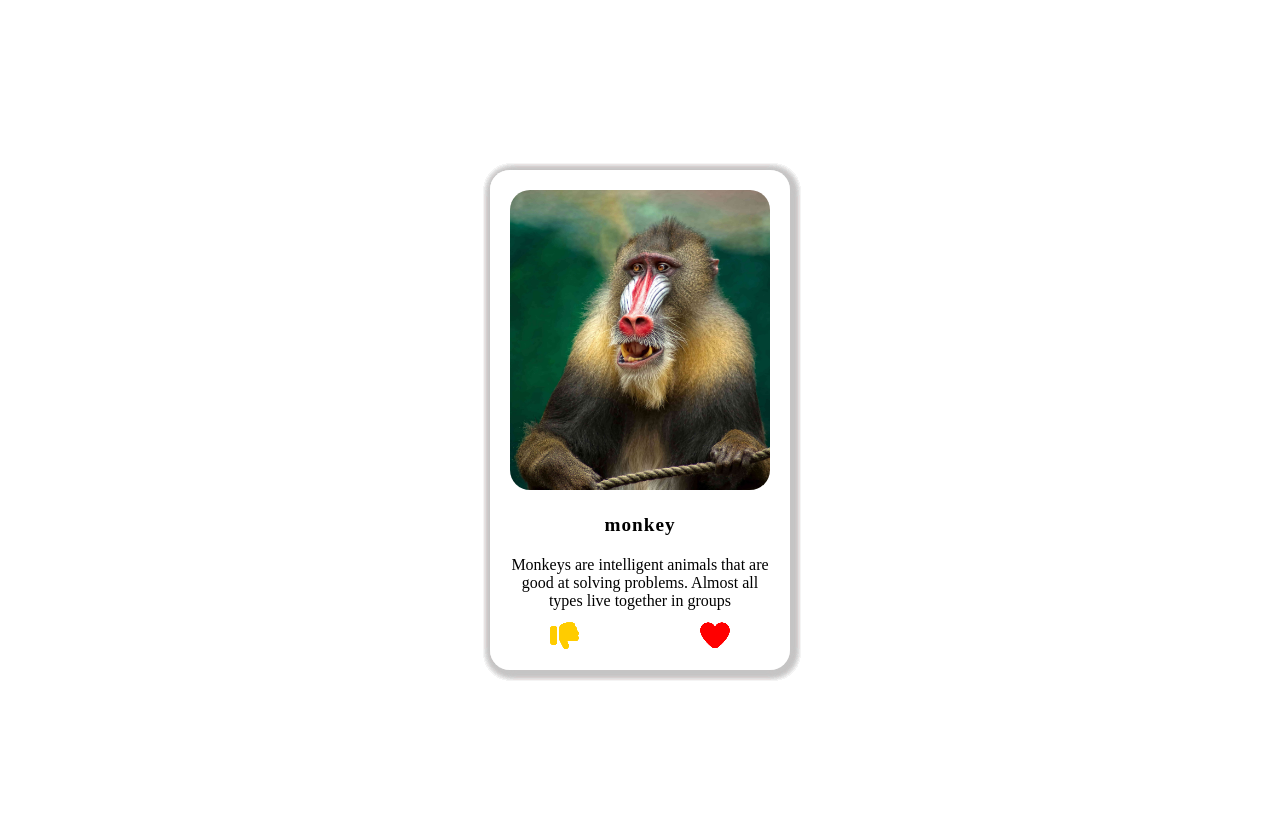
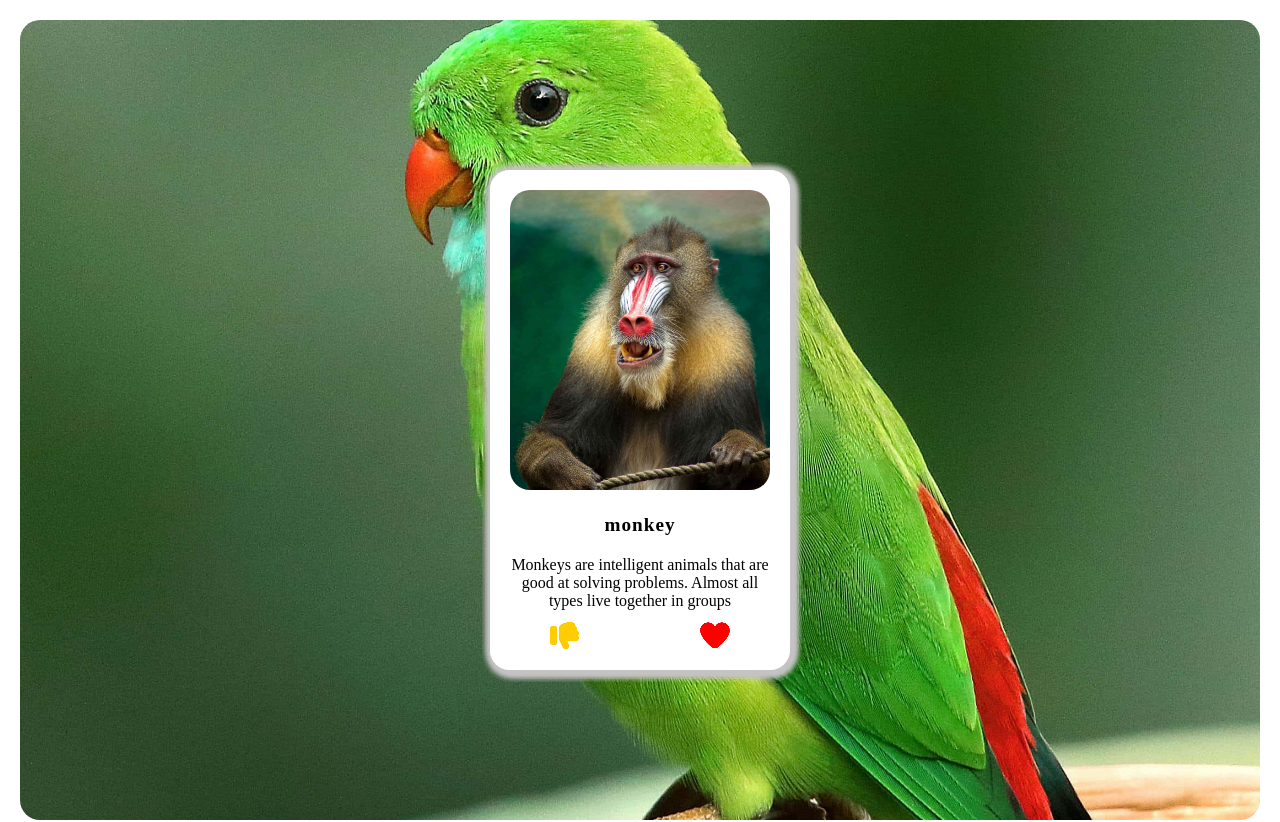
Before and after one commit to abdelkarim-moussi/card-game, a plain HTML site: page index.html in a window 1280 px wide. Shown: the top 822 px of the page. Drawn offline with Linux system fonts and the light colour scheme.

```diff
--- a/assets/css/index.css
+++ b/assets/css/index.css
@@ -5,6 +5,7 @@
 }
 body {
   padding: 20px;
+  /* background-color: #19390f; */
 }
 .cards-container {
   display: flex;
@@ -15,6 +16,10 @@
   padding: 20px;
   height: 100vh;
   width: 100%;
+  background-image: url(../imgs/bird.jpg);
+  background-position: center;
+  background-size: cover;
+  border-radius: 20px;
 }
 .card-block {
   position: absolute;
--- a/assets/js/index.js
+++ b/assets/js/index.js
@@ -4,6 +4,7 @@
   "desliked-cards_container"
 );
 let showResultBtn = document.getElementById("resultBtn");
+
 let cards = [
   {
     title: "Butterfly",
@@ -76,11 +77,13 @@
 // img.src = "../imgs/bg2.jpg";
 let likedCards = [];
 let deslikedCards = [];
+
+
 cardsContainer.innerHTML = "";
 cards.map((card, cardId) => {
   cardsContainer.innerHTML += `
   <div class="card-block" id="${cardId}">
-      <div class="card" >
+      <div class="card" draggable="true" >
           <img src="${card.image}">
           <h4 class="title">${card.title}</h4>
           <p class="description">
@@ -144,7 +147,13 @@
   cardsContainer.style.display = "none";
 };
 
-let styleCards = () => {};
+// let styleCards = () => {};
 
 console.log("cards", cards);
 showResultBtn.addEventListener("click", displayCards);
+
+let drag = () => {
+  cards.map((card, cardId) => {
+    let singleCard = document.getElementById(cardId);
+  });
+};
```
Also changed, not shown: index.html (line endings or trailing spaces).
